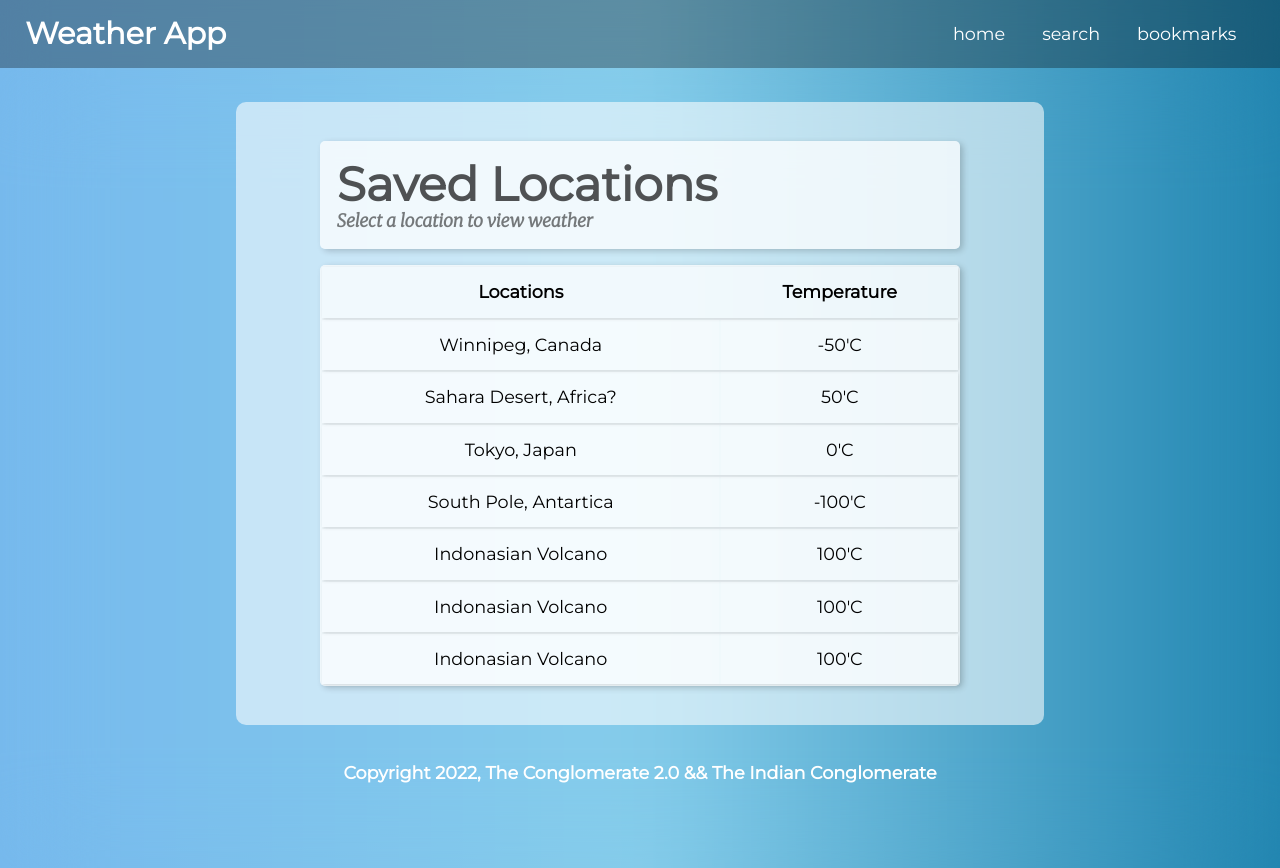
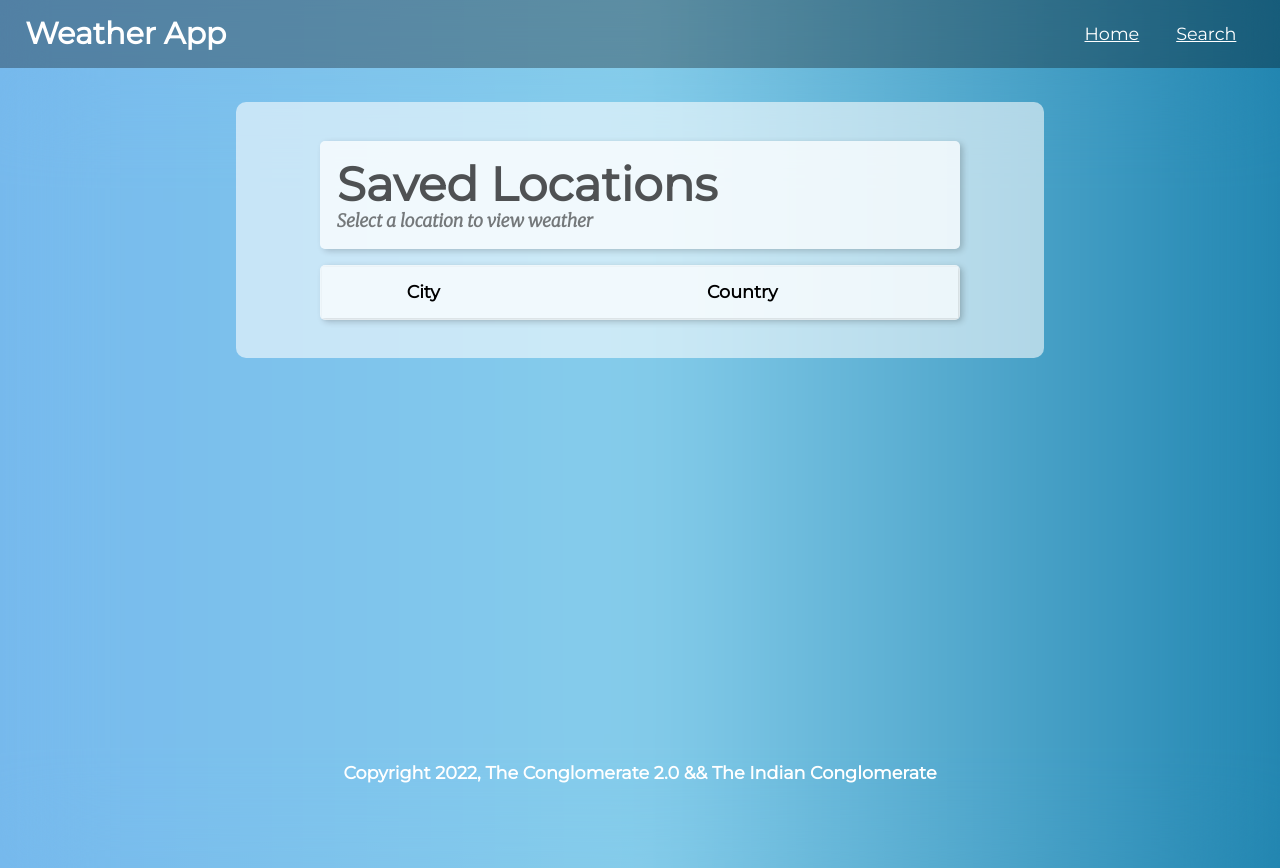
Before and after one commit to maazgundagi01/Weather-App, a React (Create React App) app in the folder weather-app/: page / in a window 1280 px wide. Built offline with nearby package versions, Linux system fonts and the light colour scheme.

Commit message:
Saves locations and navigates to them from home

```diff
--- a/weather-app/src/header/Header.js
+++ b/weather-app/src/header/Header.js
@@ -1,4 +1,5 @@
 import React from 'react'
+import { Link } from 'react-router-dom'
 import './header.css'
 function Header() {
   return (
@@ -7,9 +8,12 @@ function Header() {
       <h2>Weather App</h2>
       <div>
         <ul>
-          <li href="">home</li>
-          <li href="">search</li>
-          <li href="">bookmarks</li>
+          <li>
+            <Link to='/'>Home</Link>
+          </li>
+          <li>
+            <Link to='/search'>Search</Link>
+          </li>
         </ul>
       </div>
       </nav>
--- a/weather-app/src/saved-locations/SavedLocations.js
+++ b/weather-app/src/saved-locations/SavedLocations.js
@@ -1,6 +1,16 @@
 import React from 'react'
 import './saved-locations.css'
+import { useNavigate } from 'react-router-dom';
+import { Link } from 'react-router-dom'
 function SavedLocations() {
+
+    let navigate = useNavigate();
+    let savedLocations = [];
+    savedLocations = JSON.parse(localStorage.getItem("saved-locations") || "[]");
+
+    function handleNavigation(linkURL) {
+        navigate(linkURL);
+    }
 
     return (
         <div className='content-parent'>
@@ -9,43 +19,29 @@ function SavedLocations() {
                     <h2 className='page-title'>Saved Locations</h2>
                     <h4 className='page-subtitle'>Select a location to view weather</h4>
                 </div>
-                {/* //Table Just for styling purposes.
-            //Replace with...code...yep */}
-
                 <table className='data-table locations-table'>
-                    <tr className='data-tr head-tr'>
-                        <th>Locations</th>
-                        <th>Temperature</th>
-                    </tr>
-                    <tr className='data-tr'>
-                        <td>Winnipeg, Canada</td>
-                        <td>-50'C</td>
-                    </tr>
-                    <tr className='data-tr'>
-                        <td>Sahara Desert, Africa?</td>
-                        <td>50'C</td>
-                    </tr>
-                    <tr className='data-tr'>
-                        <td>Tokyo, Japan</td>
-                        <td>0'C</td>
-                    </tr>
-                    <tr className='data-tr'>
-                        <td>South Pole, Antartica</td>
-                        <td>-100'C</td>
-                    </tr>
-                    <tr className='data-tr'>
-                        <td>Indonasian Volcano</td>
-                        <td>100'C</td>
-                    </tr>
-                    <tr className='data-tr'>
-                        <td>Indonasian Volcano</td>
-                        <td>100'C</td>
-                    </tr>
-                    <tr className='data-tr'>
-                        <td>Indonasian Volcano</td>
-                        <td>100'C</td>
-                    </tr>
-
+                    <thead>
+                        <tr className='data-tr head-tr'>
+                            <th>City</th>
+                            <th>Country</th>
+                        </tr>
+                    </thead>
+                    <tbody>
+                    {
+                        savedLocations.map((el, index) => {
+                            var country = el[1].replace(/\s/g, "");
+                            return(
+                                <tr key={el[0]} className='data-tr'>
+                                    <td>{el[0]}</td>
+                                    <td>{el[1]}</td>
+                                    <td>
+                                    <button onClick={() => { navigate(`/location/${el[0]},${country}`) }} className='s-btn'> Go </button>
+                                    </td>
+                                </tr>
+                            );
+                        })
+                    }
+                    </tbody>
                 </table>
             </div>
         </div>
--- a/weather-app/src/weather-data/WeatherData.js
+++ b/weather-app/src/weather-data/WeatherData.js
@@ -46,11 +46,6 @@ function WeatherData() {
     const API_URL = `https://api.weatherapi.com/v1/forecast.json?key=${API_KEY}&q=${LOCATION}&days=3&aqi=no&alerts=no`;
 
     const fetchData = () => {
-        // get information from local database
-        // used for saved locations
-        // const response = await Axios("api-url");
-        // setData(response.data);
-
         // Fetch the data from WeatherAPI
         fetch(API_URL)
             .then(function(receivedData) {
@@ -66,6 +61,7 @@ function WeatherData() {
     };
     useEffect(() => {
         fetchData()
+        // localStorage.setItem("saved-locations", JSON.stringify([]));
     }, []);
     useEffect(() => {
         // Change background image depending on weather conditions
@@ -118,25 +114,39 @@ function WeatherData() {
         // set the state of the favourited button
         var savedLocations = JSON.parse(localStorage.getItem("saved-locations") || "[]");
         if (savedLocations) {
-            if (savedLocations.includes(data.location.name)) {
-                document.getElementById("favourite").innerHTML = "Favourited!";
-            }
+            savedLocations.map((el) => {
+                if (el.includes(data.location.name) && el.includes(data.location.country)) {
+                    document.getElementById("favourite").innerHTML = "Favourited!";
+                }
+            });
         }
     });
 
     function saveToLocalStorage() {
         let savedLocations = JSON.parse(localStorage.getItem("saved-locations") || "[]");
-        console.log(localStorage.getItem("saved-locations"));
+        console.log("Saved locations: ");
+        console.log(savedLocations);
 
-        if (savedLocations.includes(data.location.name)) {
-            savedLocations = savedLocations.filter(function(el) {
-                return el != data.location.name;
+        if (savedLocations.length > 0) {
+            savedLocations.map((el) => {
+                // if already contained in local storage, remove
+                if (el.includes(data.location.name) && el.includes(data.location.country)) {
+                    savedLocations = savedLocations.filter(function(arr) {
+                        return !(arr.includes(data.location.name) && arr.includes(data.location.country));
+                    });
+                    document.getElementById("favourite").innerHTML = "&#9733; Save as favourite";
+                    console.log("Removed from favourites");
+                } else { // if not contained in local storage, add
+                    savedLocations.push([data.location.name, data.location.country]);
+                    document.getElementById("favourite").innerHTML = "Favourited!";
+                    console.log("Added to favourites");
+                }
             });
-            document.getElementById("favourite").innerHTML = "&#9733; Save as favourite";
         } else {
-            savedLocations.push(data.location.name);
+            savedLocations.push([data.location.name, data.location.country]);
             document.getElementById("favourite").innerHTML = "Favourited!";
         }
+
         localStorage.setItem("saved-locations", JSON.stringify(savedLocations));
     }
 
```
